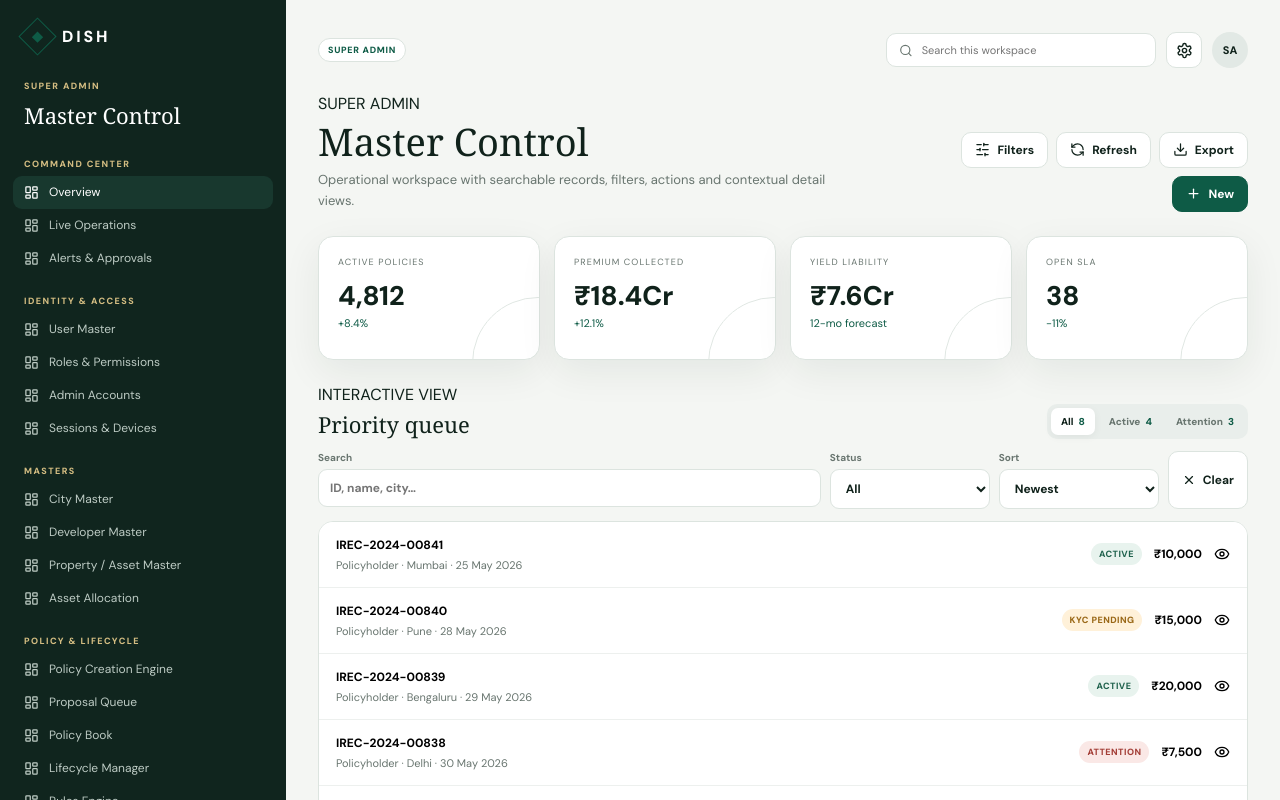
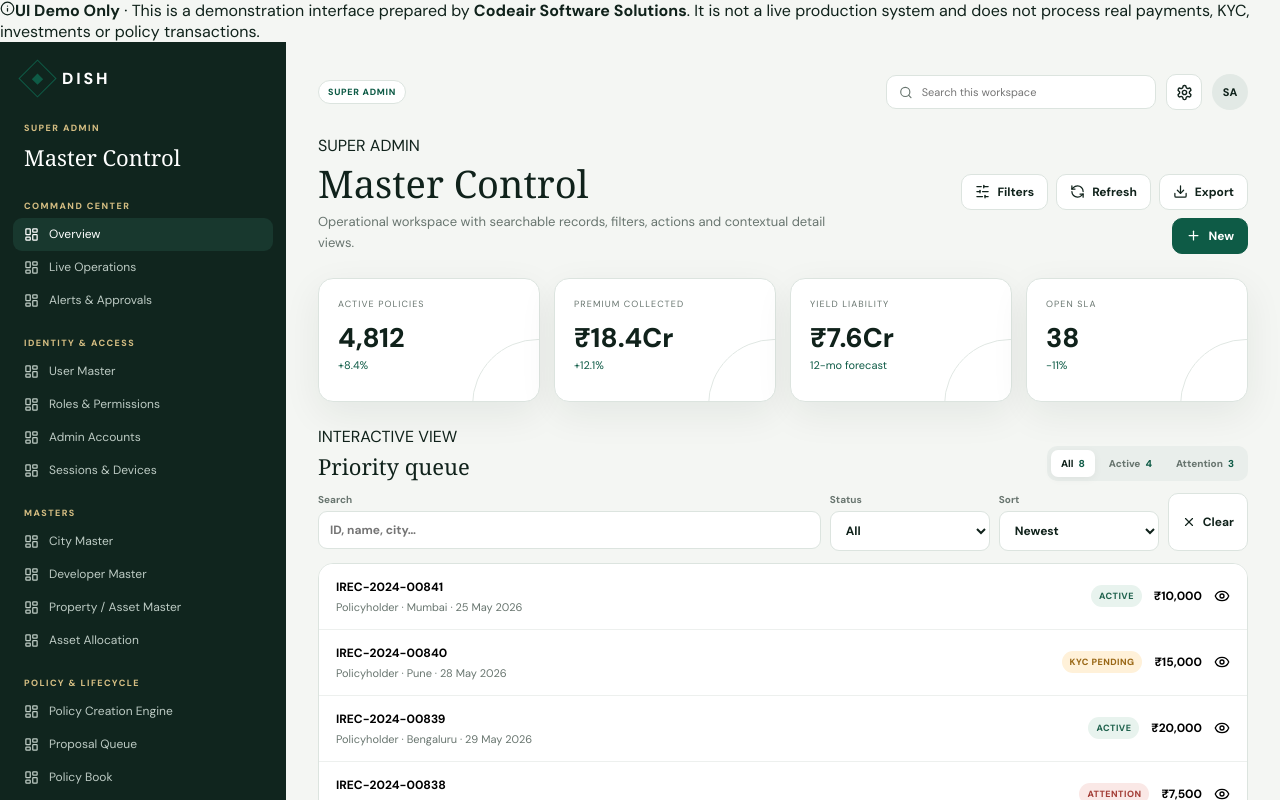
Before and after one commit to sunmughan/Dish, a Next.js app: page / in a window 1280 px wide. Shown: the top 800 px of the page. Built offline with nearby package versions, Linux system fonts and the light colour scheme.

Commit message:
Add global Codeair UI demo disclosure

```diff
--- a/app/layout.tsx
+++ b/app/layout.tsx
@@ -3,5 +3,6 @@ import './responsive.css';
 import './workflow-modal.css';
 import type { Metadata } from 'next';
 import WorkflowActionModal from '../components/WorkflowActionModal';
-export const metadata: Metadata={title:'DISH — Fractional Real Estate Investment',description:'DISH policyholder, agent and operations platform'};
-export default function RootLayout({children}:{children:React.ReactNode}){return <html lang="en"><body>{children}<WorkflowActionModal/></body></html>}
+import DemoNotice from '../components/DemoNotice';
+export const metadata: Metadata={title:'DISH — UI Demo by Codeair Software Solutions',description:'DISH UI demonstration prepared by Codeair Software Solutions'};
+export default function RootLayout({children}:{children:React.ReactNode}){return <html lang="en"><body><DemoNotice/>{children}<WorkflowActionModal/></body></html>}
```
